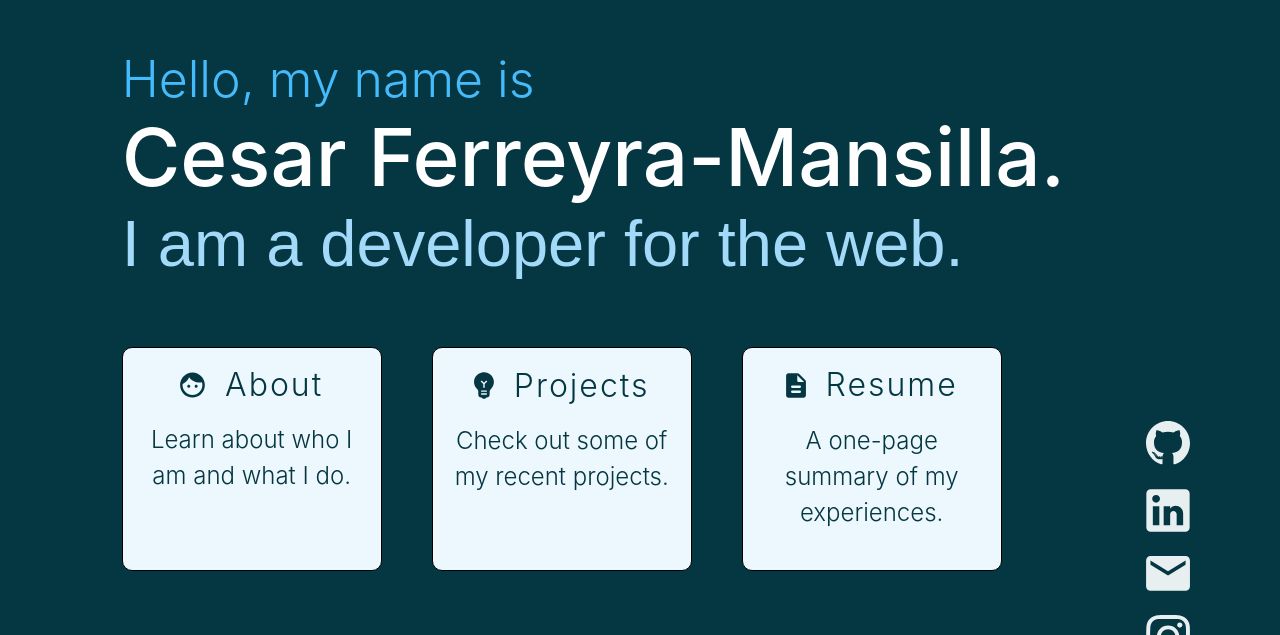
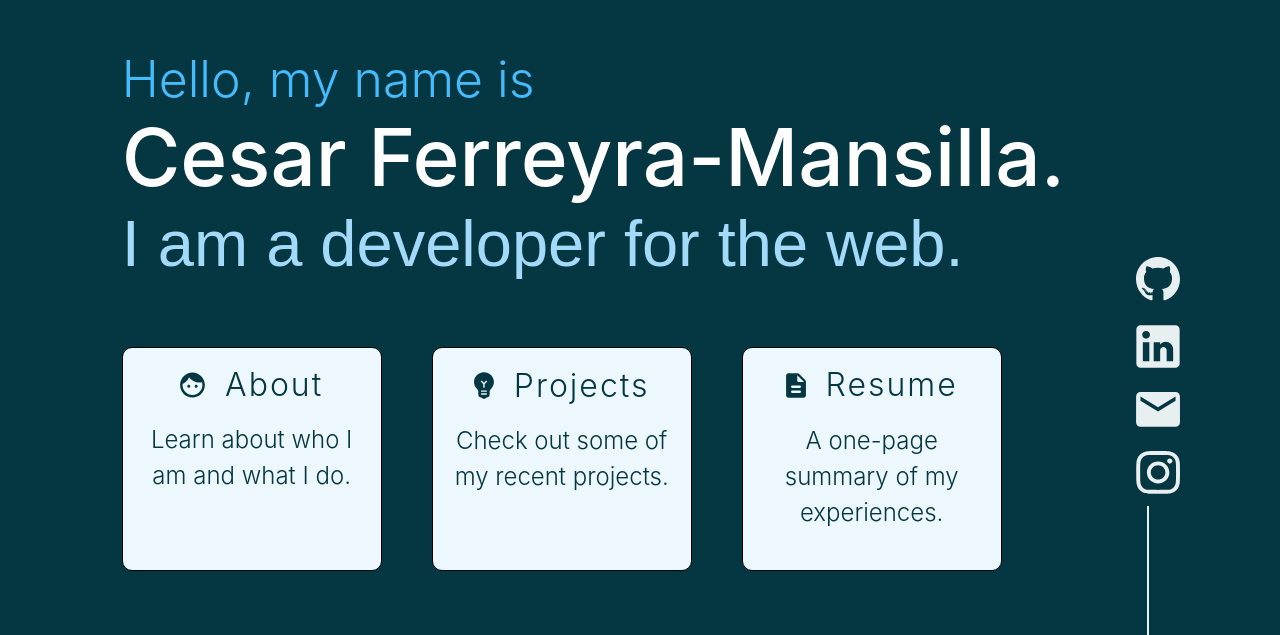
Before and after one commit to crfmc/crfmc.me, a React (Create React App) app in the folder client/: page / in a window 1280 px wide. Shown: the part 165-800 px from the top of the page. Built offline with nearby package versions, Linux system fonts and the light colour scheme.

Commit message:
Responsive changes for sidelinks

```diff
--- a/client/src/v2/styles_v2/greeting.module.css
+++ b/client/src/v2/styles_v2/greeting.module.css
@@ -41,9 +41,8 @@
 .sidelinks_container {
   position: fixed;
   z-index: 2;
-  width: 60%;
-  height: 50vh;
-  margin: 35vh auto 0 80vw;
+  right: 100px;
+  bottom: 150px;
 }
 
 @keyframes fadein {
@@ -57,7 +56,7 @@
   }
 }
 
-/* <1400px screen width ——————————————————————————————————————————————————————————*/
+/* >1600px screen width ——————————————————————————————————————————————————————————*/
 @media (min-width: 1600px) {
   .greeting_container {
     margin-top: 150px;
@@ -100,8 +99,16 @@
   }
 }
 
+/* <1200px screen width ——————————————————————————————————————————————————————————*/
+@media (max-width: 1200px) {
+}
+
 /* <1050px screen width ——————————————————————————————————————————————————————————*/
-@media (max-width: 1050px) {
+@media (max-width: 1200px) {
+  .sidelinks_container {
+    right: 50px;
+  }
+
   .hello {
     font-size: 60px;
   }
@@ -112,14 +119,6 @@
 
   .subtitle {
     font-size: 60px;
-  }
-
-  .sidelinks_container {
-    position: fixed;
-    z-index: 2;
-    width: 60%;
-    height: 50vh;
-    margin: 35vh auto 0 80vw;
   }
 }
 
@@ -156,18 +155,14 @@
   }
 
   .sidelinks_container {
-    position: fixed;
-    z-index: 2;
-    width: 60%;
-    height: 50vh;
-    margin: 35vh auto 0 80vw;
+    right: 30px;
   }
 }
 
 /* <900px screen width ——————————————————————————————————————————————————————————*/
 @media (max-width: 900px) {
   .sidelinks_container {
-    margin-left: 83vw;
+    /* margin-left: 83vw; */
   }
 }
 
```
